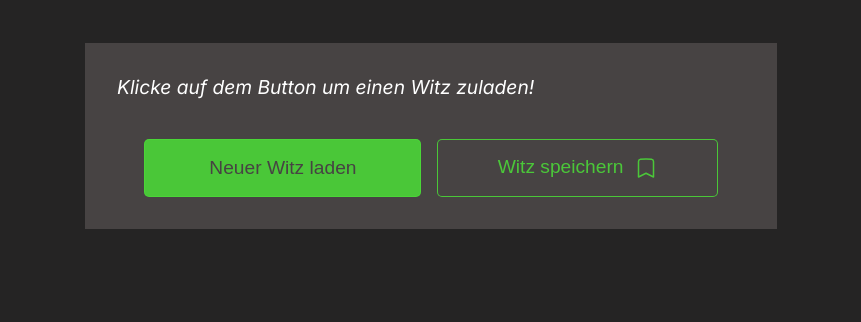
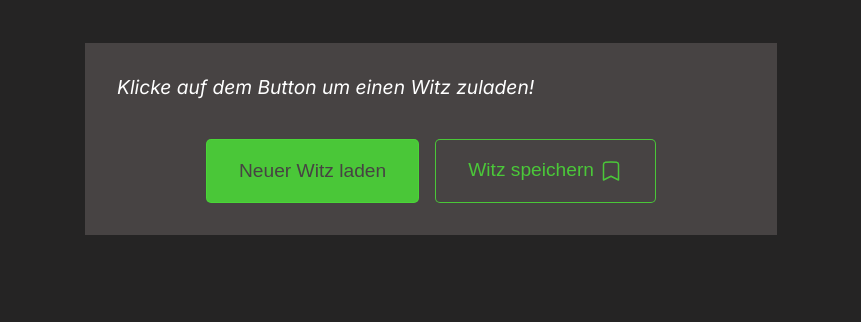
Before and after one commit to SteNuf/witze-app, a website built with Vite: page index.html in a window 1280 px wide. Shown: the part 191-513 px from the top of the page, without its empty margins (209-1070 px from the left). Built offline with nearby package versions, Linux system fonts and the light colour scheme; a web font is replaced by a local one.

Commit message:
This commit add the correctur of some fails.

```diff
--- a/index.html
+++ b/index.html
@@ -19,9 +19,9 @@
           </p>
 
           <div class="joke__actuality--handling">
-            <button class="joke__handling--new-button">Neuer Witz laden</button>
+            <button class="joke__new-button">Neuer Witz laden</button>
 
-            <button class="joke__handling--save-button">
+            <button class="joke__save-button">
               Witz speichern
               <svg
                 xmlns="http://www.w3.org/2000/svg"
--- a/src/main.js
+++ b/src/main.js
@@ -1,15 +1,11 @@
 import { getJoke } from "./fetch.js";
 import "./main.scss";
 
-const newJokeButtonElement = document.querySelector(
-  ".joke__handling--new-button"
-);
+const newJokeButtonElement = document.querySelector(".joke__new-button");
 
 newJokeButtonElement.addEventListener("click", getJoke);
 
-const saveJokeButtonElement = document.querySelector(
-  ".joke__handling--save-button"
-);
+const saveJokeButtonElement = document.querySelector(".joke__save-button");
 
 saveJokeButtonElement.addEventListener("click", saveJoke);
 
--- a/src/main.scss
+++ b/src/main.scss
@@ -61,34 +61,34 @@ body {
     }
   }
 
-  .joke__handling--new-button {
+  .joke__new-button {
     text-decoration: none;
     color: $second-bgColor;
     border: 1px solid $font-Color;
     background-color: $font-Color;
     text-align: center;
-    padding: 1rem 4rem;
+    padding: 1.2rem 2rem;
     border-radius: 5px;
     font-family: Arial, Helvetica, sans-serif;
     font-size: 1.2rem;
     transition: all 0.2s ease-in-out;
   }
 
-  .joke__handling--new-button:hover {
+  .joke__new-button:hover {
     background-color: darken($font-Color, 10);
   }
 
-  .joke__handling--save-button {
+  .joke__save-button {
     text-decoration: none;
     color: $font-Color;
     border: 1px solid $font-Color;
     border-radius: 5px;
-    padding: 1rem 3.7rem;
+    padding: 1.2rem 2rem;
     font-family: Arial, Helvetica, sans-serif;
     display: flex;
     justify-content: center;
     text-align: center;
-    gap: 10px;
+    gap: 5px;
     font-size: 1.2rem;
     background-color: $second-bgColor;
 
```
